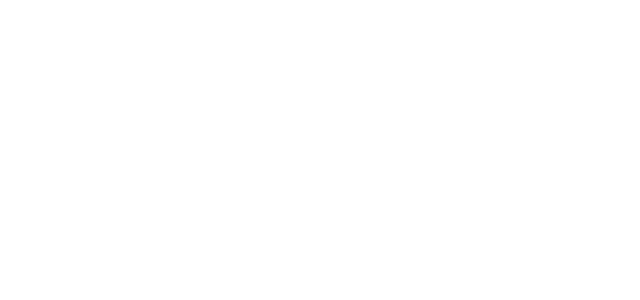
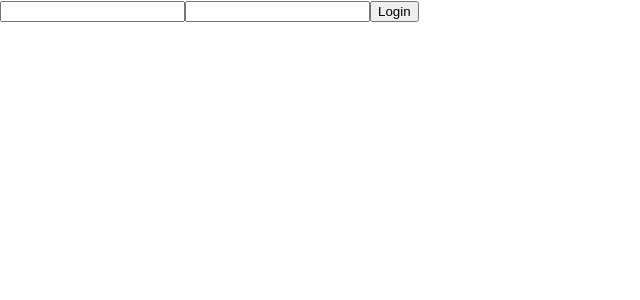
Before and after one commit to AkmalArifin/anon-project, a Vue app in the folder frontend/: page /login in a window 1280 px wide. Before the commit this address had no page. Shown: the top 300 px of the page, without its empty margins (0-640 px from the left). Built offline with nearby package versions, Linux system fonts and the light colour scheme; a web font is replaced by a local one.

Commit message:
fix: login view

```diff
--- a/frontend/src/router/index.ts
+++ b/frontend/src/router/index.ts
@@ -2,6 +2,7 @@
 import HomeView from '@/views/HomeView.vue'
 import AskView from '@/views/AskView.vue'
 import DashboardView from '@/views/DashboardView.vue'
+import LoginView from '@/views/Login.vue'
 
 const router = createRouter({
   history: createWebHistory(import.meta.env.BASE_URL),
@@ -11,11 +12,11 @@
       name: 'home',
       component: HomeView
     },
-    // {
-    //   path: '/login',
-    //   name: 'login',
-    //   component: LoginView
-    // },
+    {
+      path: '/login',
+      name: 'login',
+      component: LoginView
+    },
     {
       path: '/ask/:username',
       name: 'ask',
--- a/frontend/src/views/DashboardView.vue
+++ b/frontend/src/views/DashboardView.vue
@@ -25,13 +25,13 @@
 
 const token = sessionStorage.getItem('jwtToken');
 
-// var jwt
+var jwt
 
-// if (token) {
-//     const jwt = parseJwt(token)
-// } else {
-//     router.push({name: "login"})
-// }
+if (token) {
+    const jwt = parseJwt(token)
+} else {
+    router.push({name: "login"})
+}
 
 const user = axios.get(`http://localhost:8082/users/${jwt.id}`)
 
--- /dev/null
+++ b/frontend/src/views/Login.vue
@@ -0,0 +1,58 @@
+<template>
+    <div>
+        <form action="">
+            <input type="text" v-model="email">
+            <input type="text" v-model="password">
+            <button type="submit" @click="loginClicked">Login</button>
+        </form>
+    </div>
+</template>
+
+<script setup lang="ts">
+import axios from 'axios';
+import { ref } from 'vue';
+import { useRouter } from 'vue-router';
+
+const router = useRouter();
+
+const email = ref("");
+const password = ref("");
+
+
+async function loginClicked(event: Event) {
+    event.preventDefault();
+    try {
+        const data = {
+            "email": email.value,
+            "password": password.value
+        }
+
+        const response = axios.post("http://localhost:8082/login", data)
+            .then(response => {
+                if (response.status == 200) {
+                    const data : {
+                        message: string,
+                        token: string,
+                    } = response.data
+                    sessionStorage.setItem('jwtToken', data.token);
+
+                    router.push({name: 'dashboard'})
+                }
+            });
+    } catch (e) {
+        console.error(e)
+    }
+}
+
+
+</script>
+
+<script lang="ts">
+export default {
+    name: "LoginView"
+}
+</script>
+
+<style scoped>
+
+</style>
```
